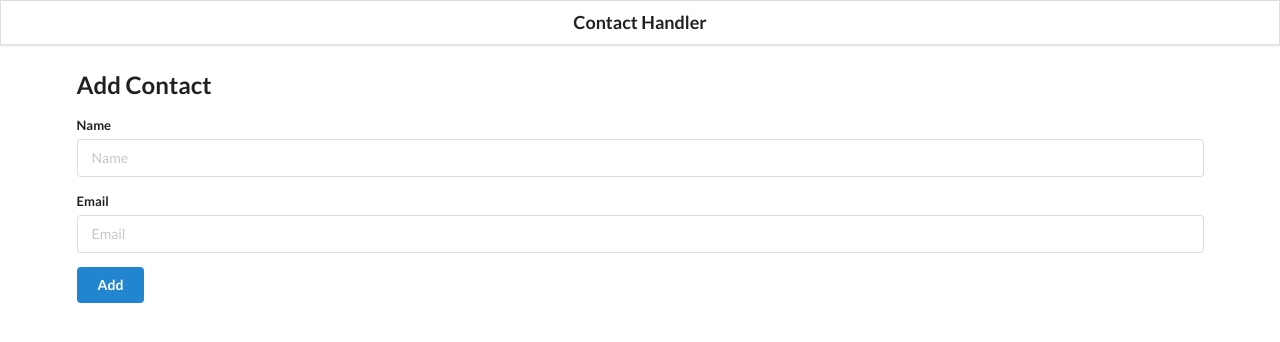
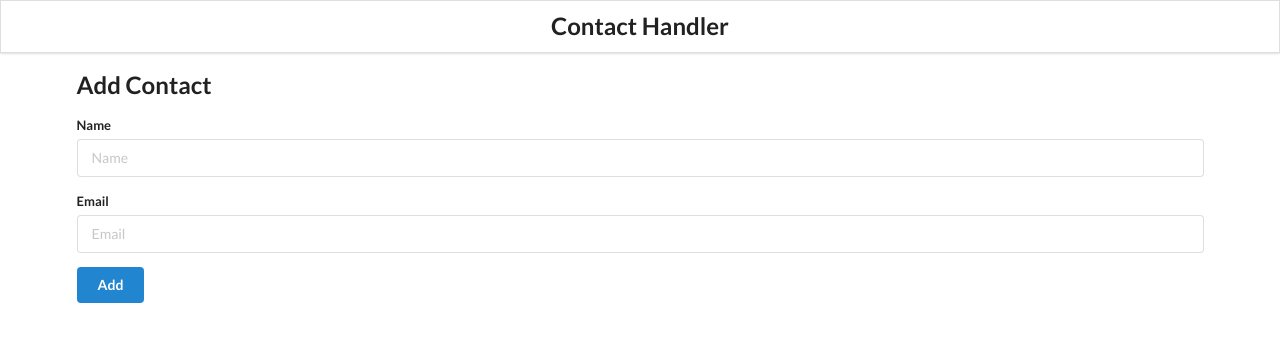
Before and after one commit to PhilRyan88/Contact-Manager, a React (Create React App) app: page / in a window 1280 px wide. Shown: the top 342 px of the page. Built offline with nearby package versions, Linux system fonts and the light colour scheme.

Commit message:
Update Header.js

```diff
--- a/src/components/Header.js
+++ b/src/components/Header.js
@@ -4,7 +4,7 @@ const Header = () => {
   return (
     <div className="ui fixed menu">
       <div className="ui container center">
-        <h3>Contact Handler</h3>
+        <h2>Contact Handler</h2>
       </div>
     </div>
   );
```
